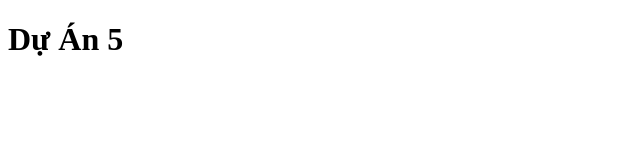
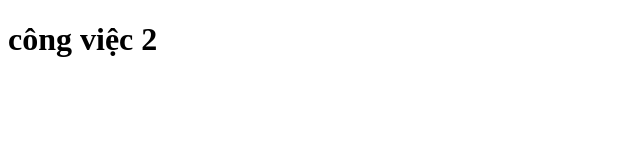
Before and after one commit to hoang-van-nam/d-n-5, a plain HTML site: page index.html in a window 1280 px wide. Shown: the whole page, without its empty margins (0-640 px from the left). Drawn offline with Linux system fonts and the light colour scheme.

Commit message:
2. công việc 2 commit lần 1

```diff
--- a/index.html
+++ b/index.html
@@ -6,6 +6,6 @@
     <title>Dự Án 5</title>
   </head>
   <body>
-    <h1>Dự Án 5</h1>
+    <h1>công việc 2</h1>
   </body>
 </html>
```
